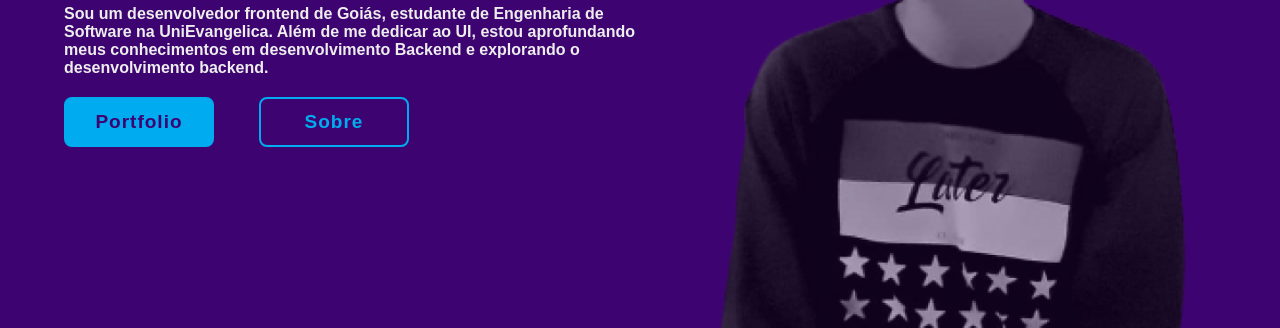
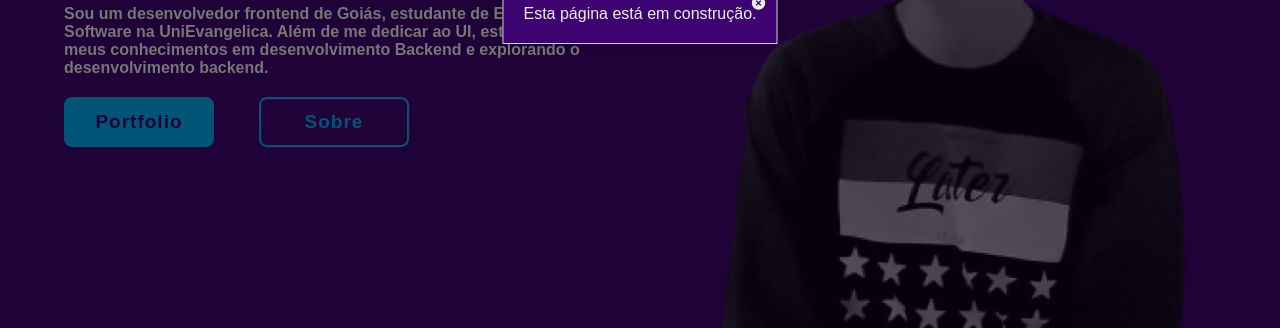
Before and after one commit to helloAle/portfolio, a plain HTML site: page index.html in a window 1280 px wide. Shown: the part 386-714 px from the top of the page. Drawn offline with nearby package versions, Linux system fonts and the light colour scheme; a web font is replaced by a local one.

Commit message:
read me e pop up

```diff
--- a/index.html
+++ b/index.html
@@ -9,6 +9,71 @@
     <link href='https://unpkg.com/boxicons@2.1.4/css/boxicons.min.css' rel='stylesheet'>
 </head>
 <body>
+    <!-- teste-->
+
+    <style>
+        /* Estilos para o popup */
+        .popup {
+          position: fixed;
+          top: 50%;
+          left: 50%;
+          transform: translate(-50%, -50%);
+          background-color: #3d0471;
+          padding: 20px;
+          border: 1px solid #ccc;
+          box-shadow: 0 0 10px rgba(0, 0, 0, 0.2);
+          z-index: 9999;
+        }
+
+        .popup p {
+          margin: 0;
+        }
+
+        .popup__close {
+          position: absolute;
+          top: 10px;
+          right: 10px;
+          cursor: pointer;
+        }
+
+        .overlay {
+          position: fixed;
+          top: 0;
+          left: 0;
+          width: 100%;
+          height: 100%;
+          background-color: rgba(0, 0, 0, 0.5);
+          z-index: 9998;
+        }
+        </style>
+        </head>
+        <body>
+        <div class="overlay" id="overlay"></div>
+        <div class="popup" id="popup">
+          <p>Esta página está em construção.</p>
+          <span class="popup__close" onclick="closePopup()"><i class='bx bxs-x-circle'></i></span>
+        </div>
+
+        <script>
+        // Função para abrir o popup
+        function openPopup() {
+          document.getElementById("overlay").style.display = "block";
+          document.getElementById("popup").style.display = "block";
+        }
+
+        // Função para fechar o popup
+        function closePopup() {
+          document.getElementById("overlay").style.display = "none";
+          document.getElementById("popup").style.display = "none";
+        }
+
+        // Chama a função para abrir o popup quando a página é carregada
+        window.onload = function() {
+          openPopup();
+        };
+        </script>
+
+    <!--teste -->
 
     <header class="header">
         <a href="#" class="logo">@helloAle</a>
```
Also changed, not shown: README.md.
